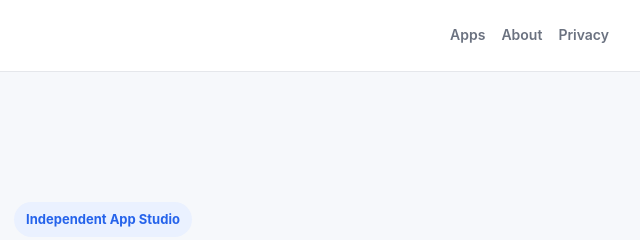
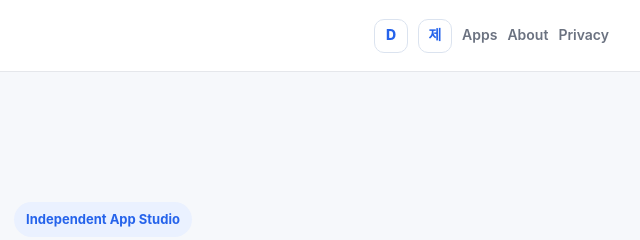
Before and after one commit to rlarudfo87/rlarudfo87.github.io, a plain HTML site: page index.html in a window 1280 px wide. Shown: the top 240 px of the page, 537-1177 px from the left. Drawn offline with Linux system fonts and the light colour scheme.

Commit message:
Add quick app links for DISPURE and SpecFlow

```diff
--- a/index.html
+++ b/index.html
@@ -59,7 +59,7 @@
     .header-links {
       display: flex;
       align-items: center;
-      gap: 16px;
+      gap: 10px;
     }
 
     .header-link {
@@ -70,6 +70,27 @@
     }
 
     .header-link:hover { color: #2563eb; }
+
+    .quick-app-link {
+      width: 34px;
+      height: 34px;
+      display: inline-grid;
+      place-items: center;
+      border-radius: 10px;
+      text-decoration: none;
+      font-size: 14px;
+      font-weight: 850;
+      border: 1px solid #dbe3ef;
+      background: #ffffff;
+      color: #2563eb;
+      transition: transform 0.18s ease, border-color 0.18s ease, background 0.18s ease;
+    }
+
+    .quick-app-link:hover {
+      transform: translateY(-1px);
+      border-color: #93b4ff;
+      background: #eff4ff;
+    }
 
     main {
       max-width: 1060px;
@@ -282,8 +303,9 @@
 
     @media (max-width: 640px) {
       .header-inner { padding: 16px 18px; }
-      .header-links { gap: 10px; }
+      .header-links { gap: 7px; }
       .header-link { font-size: 13px; }
+      .quick-app-link { width: 32px; height: 32px; font-size: 13px; }
       main { padding: 44px 18px 0; }
       .hero { padding: 34px 0 60px; }
       .hero h1 { letter-spacing: -1.2px; }
@@ -302,6 +324,8 @@
     <div class="header-inner">
       <div class="brand">FlowSoftLabs</div>
       <div class="header-links">
+        <a class="quick-app-link" href="#dispure" aria-label="DISPURE로 이동" title="DISPURE">D</a>
+        <a class="quick-app-link" href="#specflow" aria-label="제원플로로 이동" title="제원플로">제</a>
         <a class="header-link" href="#apps">Apps</a>
         <a class="header-link" href="#about">About</a>
         <a class="header-link" href="https://rlarudfo87.github.io/flowsoftlabs-privacy/">Privacy</a>
```
